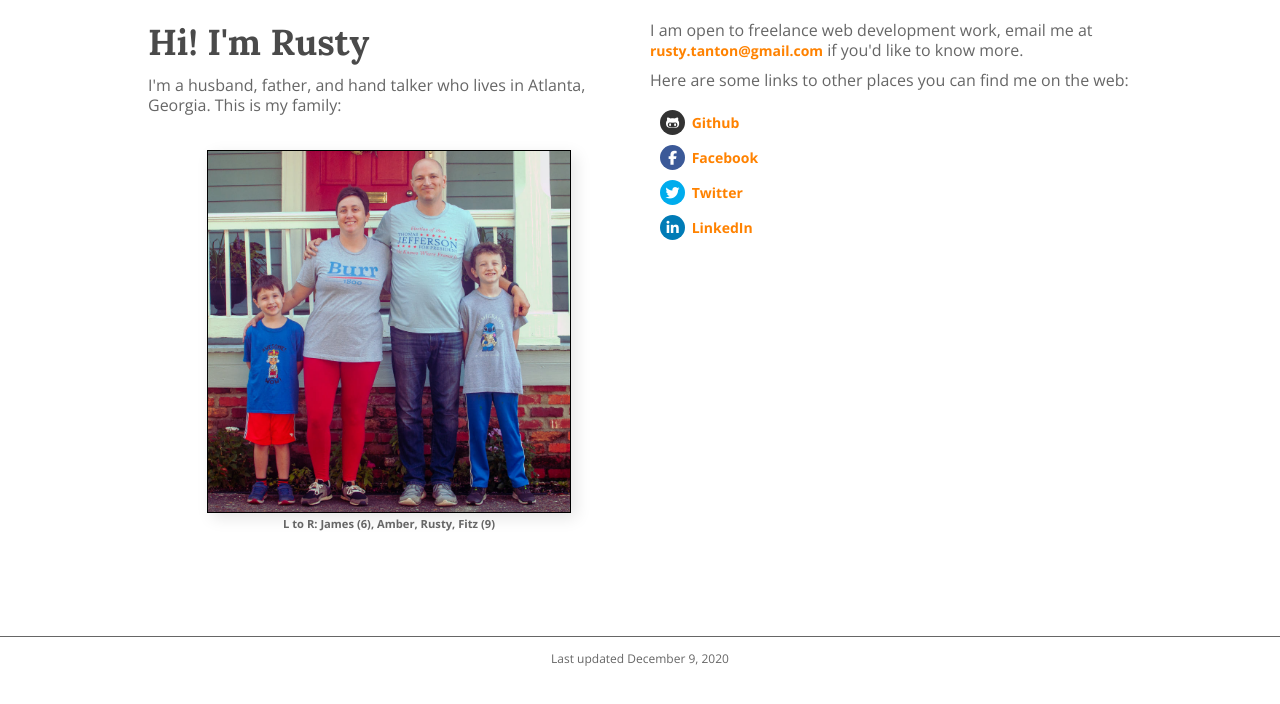
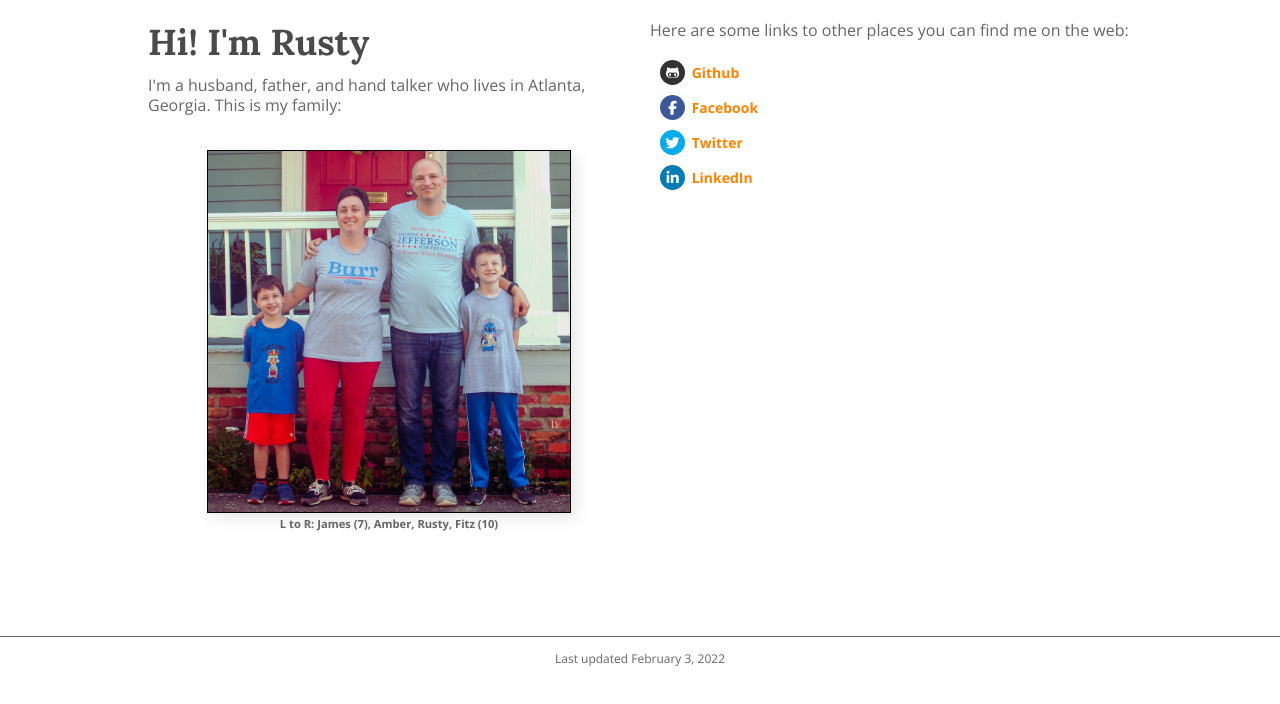
Before and after one commit to rustytanton/rustytanton.com, a website: page public_html/index.html in a window 1280 px wide. Drawn offline with nearby package versions, Linux system fonts and the light colour scheme.

Commit message:
update kids' ages in photo caption

```diff
--- a/public_html/index.html
+++ b/public_html/index.html
@@ -14,11 +14,10 @@
 				<p>I'm a husband, father, and hand talker who lives in Atlanta, Georgia. This is my family:</p>
 				<figure>
 					<a href="family.jpg"><img alt="Family Picture" src="family.jpg" /></a>
-					<figcaption>L to R: James (6), Amber, Rusty, Fitz (9)</figcaption>
+					<figcaption>L to R: James (7), Amber, Rusty, Fitz (10)</figcaption>
 				</figure>
 			</div>
 			<div class="column">
-				<p>I am open to freelance web development work, email me at <a href="mailto:rusty.tanton@gmail.com">rusty.tanton@gmail.com</a> if you'd like to know more.</p>
 				<p>Here are some links to other places you can find me on the web:</p>
 				<ul class="social-links">
 					<li><a href="http://www.github.com/rustytanton"><i class="fa fa-github-alt" aria-hidden="true"></i> Github</a></li>
@@ -29,7 +28,7 @@
 			</div>
 		</div>
 		<footer>
-			<small>Last updated December 9, 2020</small>
+			<small>Last updated February 3, 2022</small>
 		</footer>
 	</body>
 </html>
```
